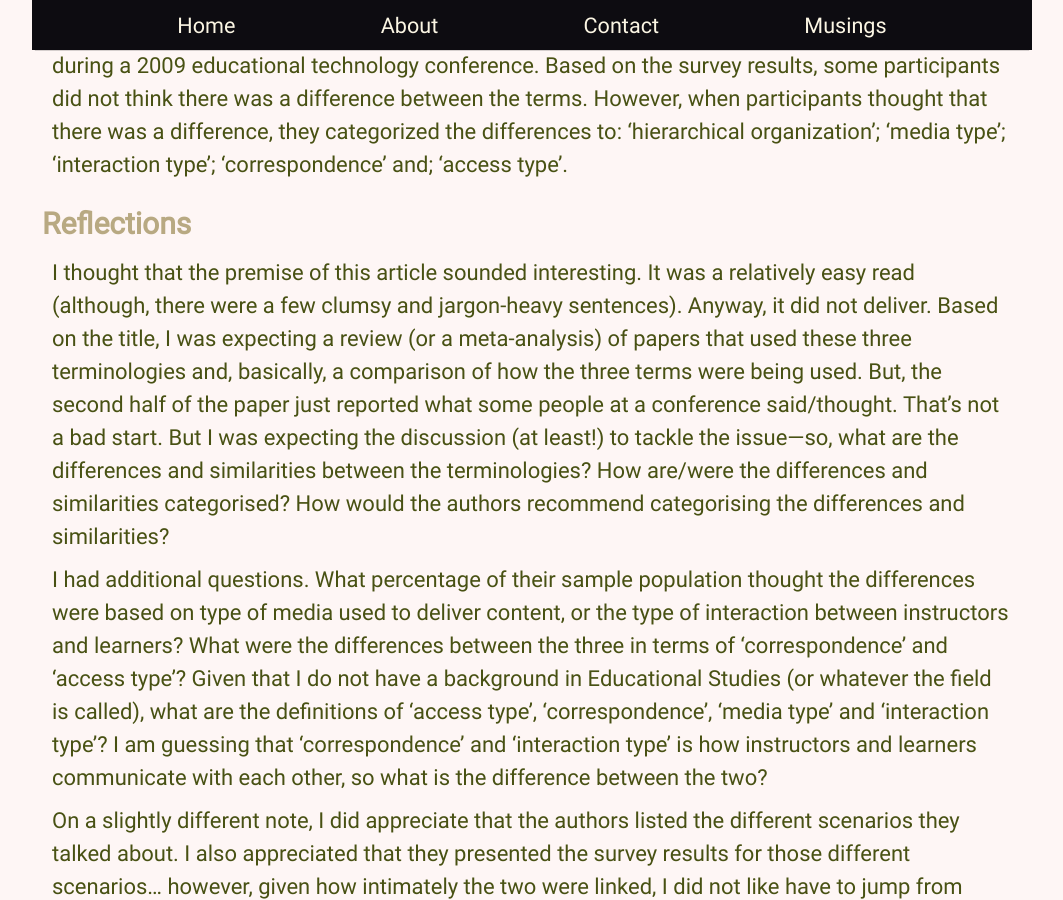
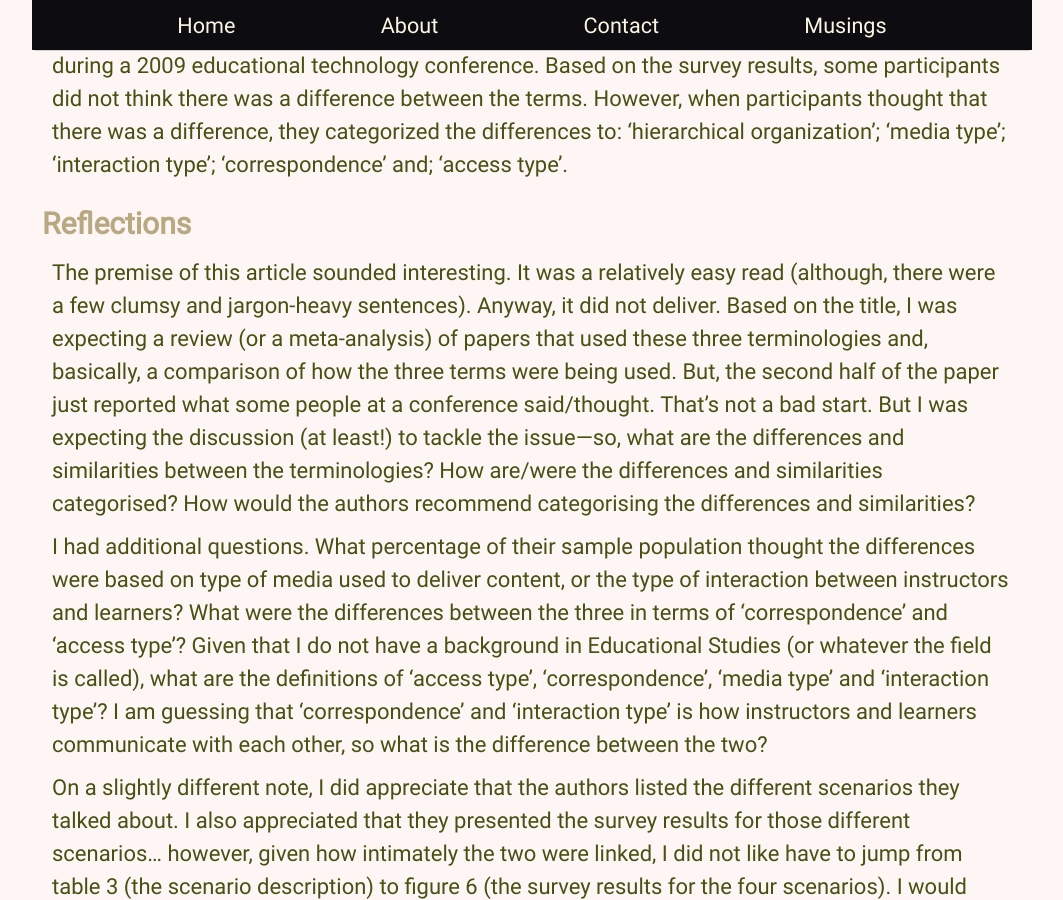
Before and after one commit to SamridhiR/SamridhiR.github.io, a Jekyll site: the page built from _posts/2020-11-11-summary-of-e-learning-online-learning-and-distance-learning-environments.html, in a window 1280 px wide and 900 px high, scrolled down 843 px. Shown: the whole window, without its empty margins (108-1171 px from the left). Built offline with Jekyll 4.4.1, drawn with Linux system fonts in a browser that asks for light colours.

Commit message:
update post for Nov 18

```diff
--- a/_posts/2020-11-11-summary-of-e-learning-online-learning-and-distance-learning-environments.html
+++ b/_posts/2020-11-11-summary-of-e-learning-online-learning-and-distance-learning-environments.html
@@ -8,7 +8,7 @@ tags: ["Higher Education", "Technology"]
 <p class="pad">For the first half of the paper, the authors discuss how different researchers in education have different understanding of the concepts of ‘e-learning’, ‘online learning’ and ‘distance learning’. They mention how researchers disagree about whether ‘e-learning’ is limited to web-based, web-capable, and web-distributed mediums (learning via the internet, the intranet and CD-ROM), or whether it also includes audio- and videotape, interactive TV and satellite broadcast. Similarly, should ‘online learning’ be one that uses some type of technology in its delivery or is it one that enhances student flexibility, student-instructor connectivity and can promote varied interactions? Is ‘distance learning’ defined by the instruction materials regardless of instructor and learner locations, or is it defined by the physical distance between an instructor and their learners, and the instructors’ ability to provide instruction at disparate times via technology?</p>
 <p class="pad">To understand how these words are understood, the researchers recruited survey participants during a 2009 educational technology conference. Based on the survey results, some participants did not think there was a difference between the terms. However, when participants thought that there was a difference, they categorized the differences to: ‘hierarchical organization’; ‘media type’; ‘interaction type’; ‘correspondence’ and; ‘access type’.</p>
 <h3>Reflections</h3>
-<p class="pad">I thought that the premise of this article sounded interesting. It was a relatively easy read (although, there were a few clumsy and jargon-heavy sentences). Anyway, it did not deliver. Based on the title, I was expecting a review (or a meta-analysis) of papers that used these three terminologies and, basically, a comparison of how the three terms were being used. But, the second half of the paper just reported what some people at a conference said/thought. That’s not a bad start. But I was expecting the discussion (at least!) to tackle the issue—so, what are the differences and similarities between the terminologies? How are/were the differences and similarities categorised? How would the authors recommend categorising the differences and similarities?</p>
+<p class="pad">The premise of this article sounded interesting. It was a relatively easy read (although, there were a few clumsy and jargon-heavy sentences). Anyway, it did not deliver. Based on the title, I was expecting a review (or a meta-analysis) of papers that used these three terminologies and, basically, a comparison of how the three terms were being used. But, the second half of the paper just reported what some people at a conference said/thought. That’s not a bad start. But I was expecting the discussion (at least!) to tackle the issue—so, what are the differences and similarities between the terminologies? How are/were the differences and similarities categorised? How would the authors recommend categorising the differences and similarities?</p>
 <p class="pad">I had additional questions. What percentage of their sample population thought the differences were based on type of media used to deliver content, or the type of interaction between instructors and learners? What were the differences between the three in terms of ‘correspondence’ and ‘access type’? Given that I do not have a background in Educational Studies (or whatever the field is called), what are the definitions of ‘access type’, ‘correspondence’, ‘media type’ and ‘interaction type’? I am guessing that ‘correspondence’ and ‘interaction type’ is how instructors and learners communicate with each other, so what is the difference between the two?</p>
 <p class="pad">On a slightly different note, I did appreciate that the authors listed the different scenarios they talked about. I also appreciated that they presented the survey results for those different scenarios… however, given how intimately the two were linked, I did not like have to jump from table 3 (the scenario description) to figure 6 (the survey results for the four scenarios). I would have liked to see all relevant information in a single box. But that’s limited to presentation.</p>
 <p class="pad">In conclusion, while easy to read and initially promising, this paper did not really explain or discuss their results sufficiently.</p>
--- a/assets/css/Ecol_template.css
+++ b/assets/css/Ecol_template.css
@@ -1,7 +1,7 @@
 body,
 html {
   color: #4c5651/**#485113#606462/**#17411d /**3e5012**/;
-  background-color: #ECF3FB/**#edf0ee/**#e9ede9#eef0f1 /**d1cf91**/;
+  background-color: ##c5cbc5/**#ECF3FB//#edf0ee/**#e9ede9#eef0f1 /**d1cf91**/;
   font-family: "Kalam", cursive;
 }
 
```
Also changed, not shown: _posts/2020-11-18-hikin-in-the-rain.html (added, +12 -0 lines), 1 other file.
